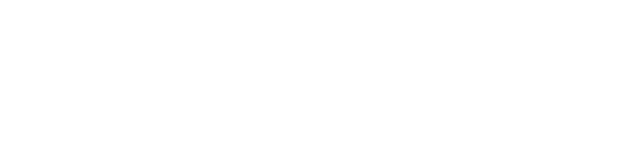
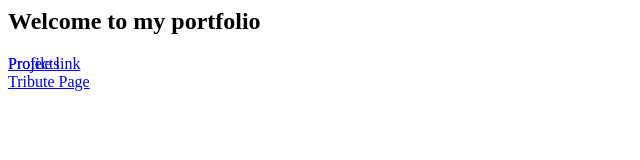
Before and after one commit to rsurge/FreeCodeCamp-Personal-Portfolio, a plain HTML site: page index.html in a window 1280 px wide. Shown: the whole page, without its empty margins (0-640 px from the left). Drawn offline with Linux system fonts and the light colour scheme.

Commit message:
Updated structure

```diff
--- a/index.html
+++ b/index.html
@@ -1,10 +1,32 @@
 <html>
+    <style>
+        @media only screen and (max-width: 600px) {
+            body {
+                background-color: cyan;
+            }
+        }
+            nav {
+                position: fixed;
+            }
+    </style>
     <main>
         <head>
-
+            <section id="welcome-section">
+                <h1>Welcome to my portfolio</h1>
+                <nav id="navbar">
+                 <a id="profile-link" href="#projects">Projects</a>
+                </nav>
+            </section>
         </head>
         <body>
-
+            <section id="projects">
+                <div id="profile-link">
+                    <a href="https://github.com/rsurge" target="_blank">Profile link</a>
+                </div>
+                <div class="project-tile">
+                    <a href="https://github.com/rsurge/Kobe-Bryant-Tribute-Page">Tribute Page</a>
+                </div>
+            </section>
         </body>
     </main>
 </html>
```
